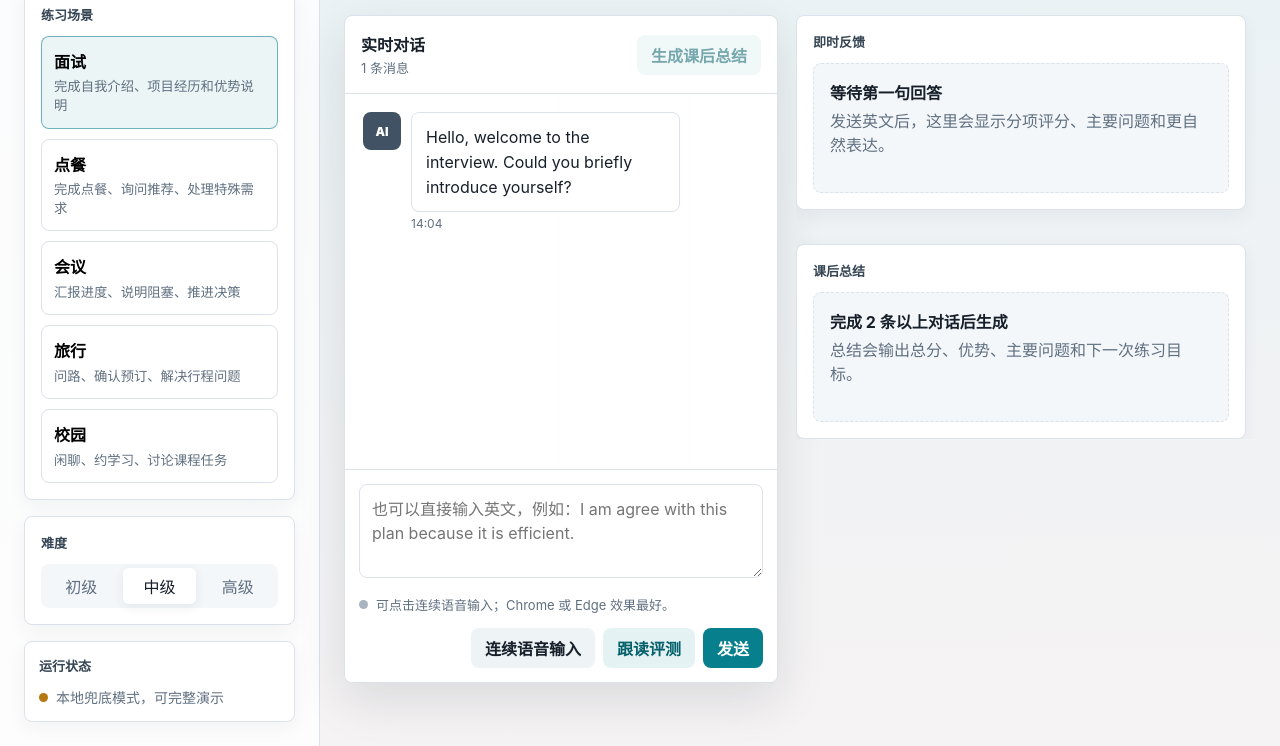
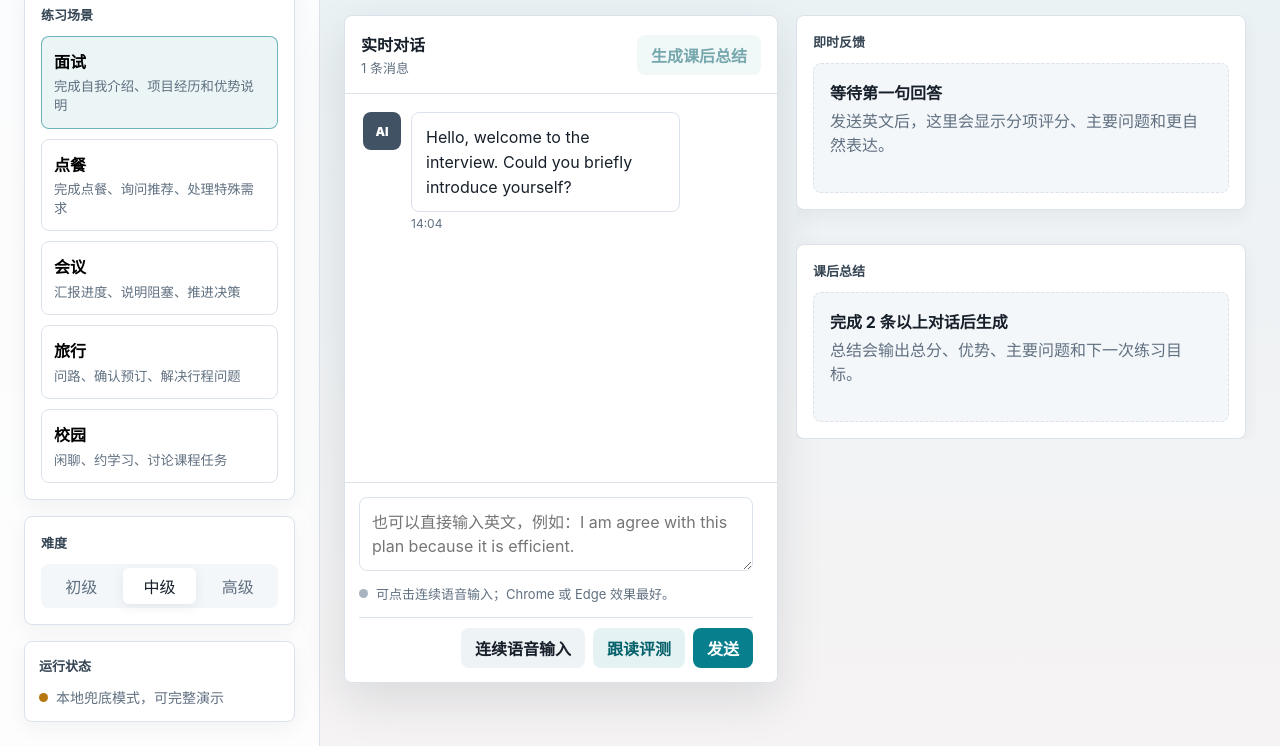
Before and after one commit to X2939/speakpilot, a website: page index.html in a window 1280 px wide. Shown: the part 114-860 px from the top of the page. Drawn offline with Linux system fonts and the light colour scheme; no server answers.

Commit message:
fix: keep pronunciation controls visible

```diff
--- a/public/styles.css
+++ b/public/styles.css
@@ -380,13 +380,32 @@ time {
 
 .composer {
   border-top: 1px solid var(--line);
+  display: grid;
+  max-height: 265px;
+  overflow-y: auto;
   padding: 14px;
   background: #ffffff;
+  scrollbar-gutter: stable;
+}
+
+.composer::-webkit-scrollbar {
+  width: 10px;
+}
+
+.composer::-webkit-scrollbar-track {
+  background: rgba(219, 226, 234, 0.45);
+}
+
+.composer::-webkit-scrollbar-thumb {
+  border: 2px solid rgba(219, 226, 234, 0.45);
+  border-radius: 999px;
+  background: rgba(96, 112, 128, 0.45);
 }
 
 textarea {
   width: 100%;
-  min-height: 94px;
+  min-height: 74px;
+  max-height: 120px;
   resize: vertical;
   border: 1px solid var(--line);
   border-radius: 8px;
@@ -440,10 +459,15 @@ textarea:focus {
 }
 
 .composer-actions {
+  position: sticky;
+  bottom: -14px;
   display: flex;
   justify-content: flex-end;
   gap: 8px;
   margin-top: 10px;
+  border-top: 1px solid var(--line);
+  background: #ffffff;
+  padding-top: 10px;
 }
 
 .mic {
@@ -499,12 +523,12 @@ textarea:focus {
 
 .pronunciation-panel {
   display: grid;
-  gap: 10px;
+  gap: 8px;
   margin-top: 10px;
   border: 1px solid rgba(8, 127, 140, 0.24);
   border-radius: 8px;
   background: rgba(8, 127, 140, 0.06);
-  padding: 12px;
+  padding: 10px;
 }
 
 .pronunciation-panel span {
@@ -517,6 +541,8 @@ textarea:focus {
   margin: 5px 0 0;
   color: var(--ink);
   line-height: 1.45;
+  max-height: 58px;
+  overflow-y: auto;
 }
 
 .pronunciation-panel small,
@@ -529,13 +555,13 @@ textarea:focus {
 .pronunciation-result {
   border-radius: 8px;
   background: #ffffff;
-  padding: 10px;
+  padding: 8px 10px;
 }
 
 .pronunciation-result strong {
-  display: block;
+  display: inline-block;
   color: var(--teal);
-  font-size: 34px;
+  font-size: 28px;
   line-height: 1;
 }
 
@@ -549,7 +575,7 @@ textarea:focus {
   display: grid;
   grid-template-columns: auto 1fr;
   gap: 4px 10px;
-  margin: 10px 0;
+  margin: 8px 0 4px;
   color: #405365;
 }
 
```
